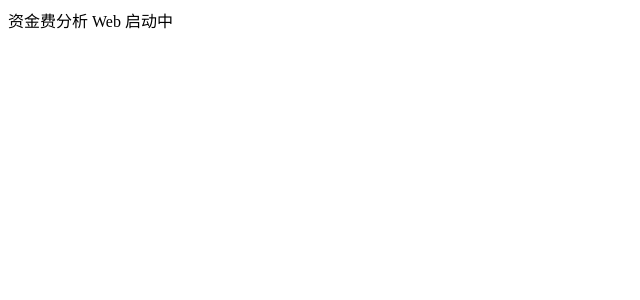
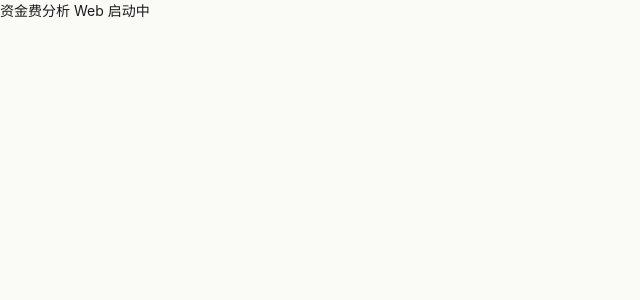
Before and after one commit to wslin186/funding-tool, a React (Vite) app in the folder frontend/: page / in a window 1280 px wide. Shown: the top 300 px of the page, without its empty margins (0-640 px from the left). Built offline with nearby package versions, Linux system fonts and the light colour scheme.

Commit message:
feat(web/ui): design tokens + 顶层 layout (抄 FutuBinance editorial 浅色)

```diff
--- /dev/null
+++ b/frontend/src/index.css
@@ -0,0 +1,99 @@
+:root {
+  --color-bg: #fafaf7;
+  --color-surface: #ffffff;
+  --color-surface-alt: #f4f3ed;
+  --color-text: #1a1a1a;
+  --color-muted: #6b6b6b;
+  --color-border: #d8d6cf;
+  --color-ok: #2f6b3a;
+  --color-ok-bg: #e8f0e6;
+  --color-err: #9f2f2d;
+  --color-err-bg: #f5e6e5;
+  --color-warn: #8f5a00;
+  --color-warn-bg: #f7eed8;
+  --color-accent: #1f6c9f;
+  --color-accent-bg: #e3eef6;
+
+  --space-1: 4px;
+  --space-2: 8px;
+  --space-3: 12px;
+  --space-4: 16px;
+  --space-5: 24px;
+  --space-6: 32px;
+
+  --radius-1: 4px;
+  --radius-2: 8px;
+
+  --font-sans: -apple-system, BlinkMacSystemFont, "PingFang SC",
+    "Hiragino Sans GB", "Microsoft YaHei", "Helvetica Neue", sans-serif;
+  --font-mono: "SF Mono", Menlo, Consolas, monospace;
+}
+
+* { box-sizing: border-box; }
+html, body, #root { height: 100%; }
+body {
+  margin: 0;
+  background: var(--color-bg);
+  color: var(--color-text);
+  font-family: var(--font-sans);
+  font-size: 14px;
+  line-height: 1.5;
+}
+
+.app-shell { display: flex; flex-direction: column; min-height: 100%; }
+.tab-bar {
+  display: flex; gap: var(--space-3);
+  padding: var(--space-3) var(--space-5);
+  background: var(--color-surface);
+  border-bottom: 1px solid var(--color-border);
+}
+.tab-bar button {
+  background: transparent; border: 0; cursor: pointer;
+  font: inherit; color: var(--color-muted);
+  padding: var(--space-2) var(--space-3); border-radius: var(--radius-1);
+}
+.tab-bar button.active { color: var(--color-text); background: var(--color-surface-alt); }
+
+.error-banner {
+  background: var(--color-err-bg); color: var(--color-err);
+  padding: var(--space-3) var(--space-5);
+  border-bottom: 1px solid var(--color-err);
+}
+.warn-banner {
+  background: var(--color-warn-bg); color: var(--color-warn);
+  padding: var(--space-3) var(--space-5);
+  border-bottom: 1px solid var(--color-warn);
+}
+
+main { flex: 1; padding: var(--space-5); }
+
+.card {
+  background: var(--color-surface);
+  border: 1px solid var(--color-border);
+  border-radius: var(--radius-2);
+  padding: var(--space-4);
+}
+
+.metric { display: flex; flex-direction: column; gap: var(--space-1); }
+.metric-label { color: var(--color-muted); font-size: 12px; }
+.metric-value { font-size: 24px; font-family: var(--font-mono); }
+.metric-value.ok { color: var(--color-ok); }
+.metric-value.err { color: var(--color-err); }
+
+table { width: 100%; border-collapse: collapse; font-family: var(--font-mono); font-size: 13px; }
+table th, table td { padding: var(--space-2) var(--space-3); border-bottom: 1px solid var(--color-border); text-align: right; }
+table th:first-child, table td:first-child { text-align: left; }
+table th { color: var(--color-muted); font-weight: 500; }
+
+button.primary {
+  background: var(--color-accent); color: #fff; border: 0;
+  padding: var(--space-2) var(--space-4); border-radius: var(--radius-1); cursor: pointer;
+}
+button.primary:disabled { opacity: 0.5; cursor: not-allowed; }
+
+label { display: flex; flex-direction: column; gap: var(--space-1); margin-bottom: var(--space-3); }
+input, select {
+  font: inherit; padding: var(--space-2) var(--space-3);
+  border: 1px solid var(--color-border); border-radius: var(--radius-1);
+  background: var(--color-surface);
+}
--- a/frontend/src/main.tsx
+++ b/frontend/src/main.tsx
@@ -1,6 +1,7 @@
 import React from "react";
 import ReactDOM from "react-dom/client";
 import { App } from "./App";
+import "./index.css";
 
 ReactDOM.createRoot(document.getElementById("root")!).render(
   <React.StrictMode>
```
Also changed, not shown: 1 other file (tests, documents, lock files or other folders).
